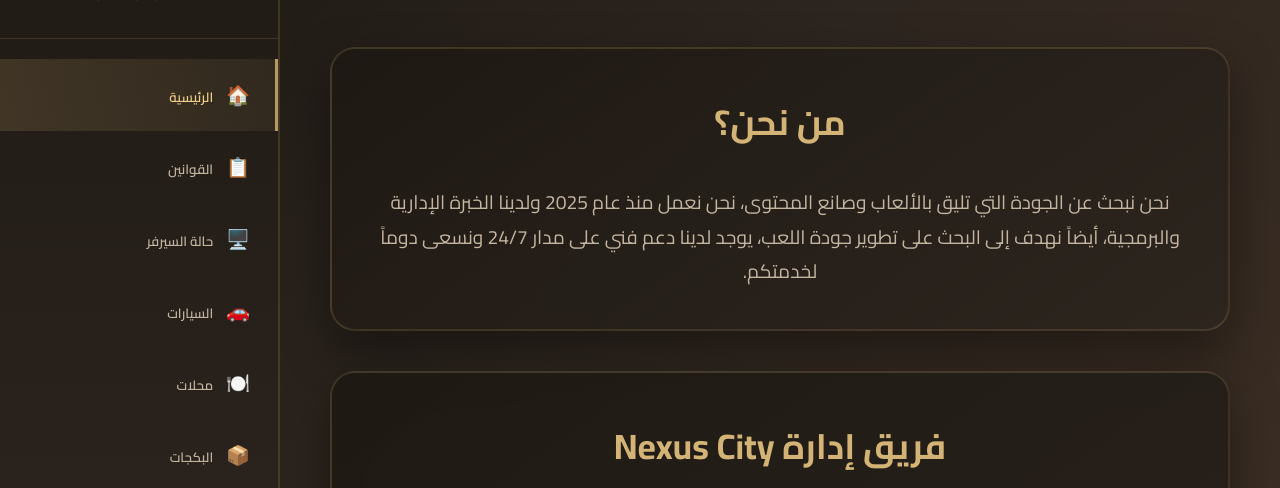
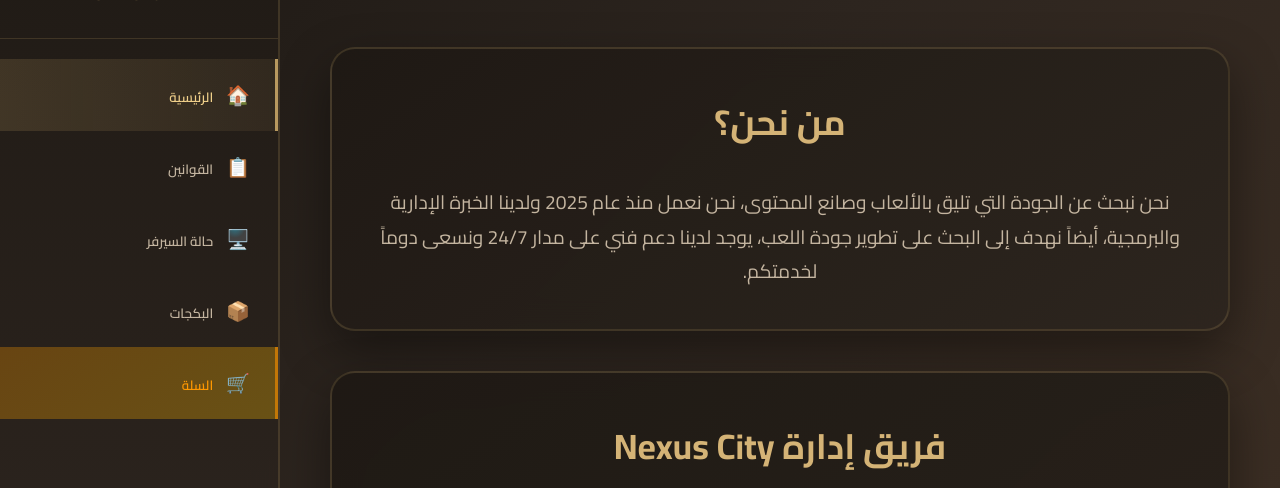
Before and after one commit to N3X-DEV/Nexus.github.io, a plain HTML site: page index.html in a window 1280 px wide. Shown: the part 203-691 px from the top of the page. Drawn offline with Linux system fonts and the light colour scheme.

Commit message:
Update index.html

```diff
--- a/index.html
+++ b/index.html
@@ -2311,14 +2311,14 @@
                 <span class="icon">🖥️</span>
                 حالة السيرفر
             </button>
-            <button class="sidebar-nav-btn" onclick="showSection('cars')">
+            <!-- <button class="sidebar-nav-btn" onclick="showSection('cars')">
                 <span class="icon">🚗</span>
                 السيارات
-            </button>
-            <button class="sidebar-nav-btn" onclick="showSection('restaurants')">
+            </button> -->
+            <!-- <button class="sidebar-nav-btn" onclick="showSection('restaurants')">
                 <span class="icon">🍽️</span>
                 محلات
-            </button>
+            </button> -->
             <button class="sidebar-nav-btn" onclick="showSection('packages')">
                 <span class="icon">📦</span>
                 البكجات
```
